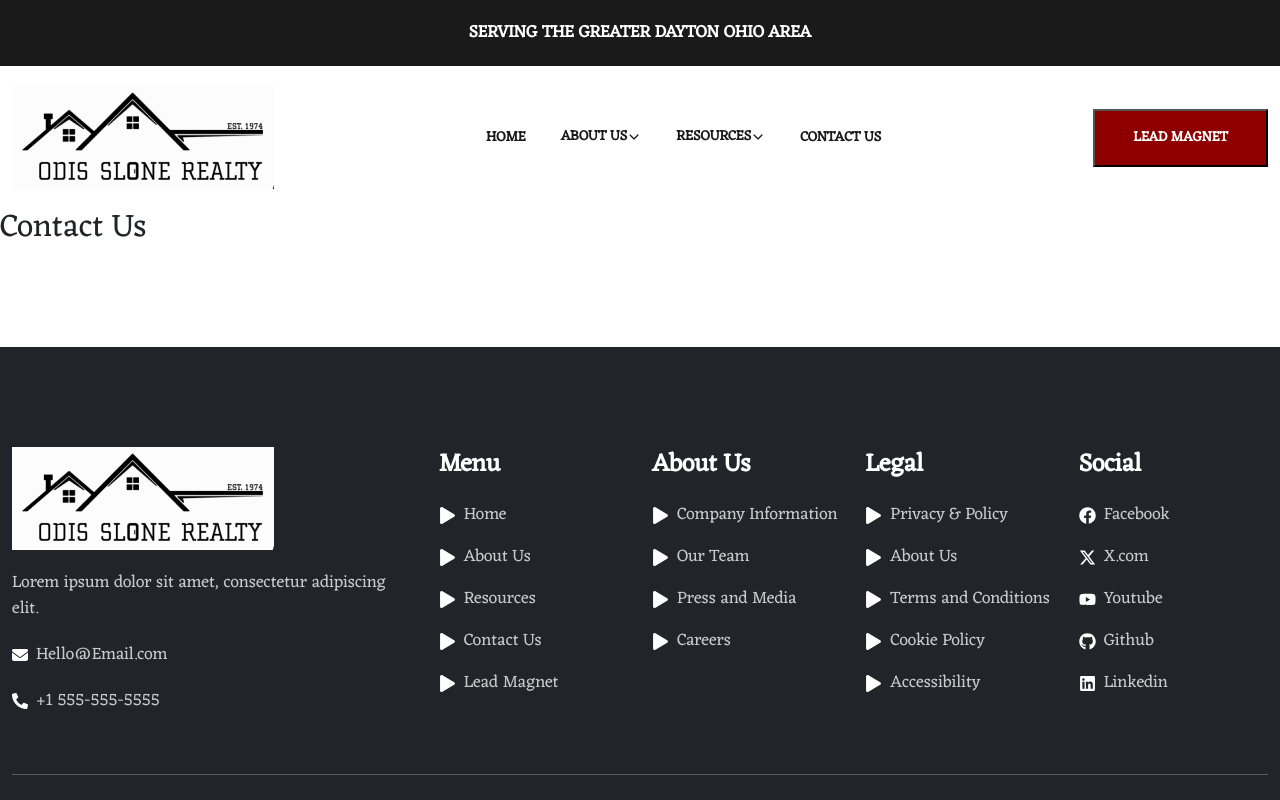
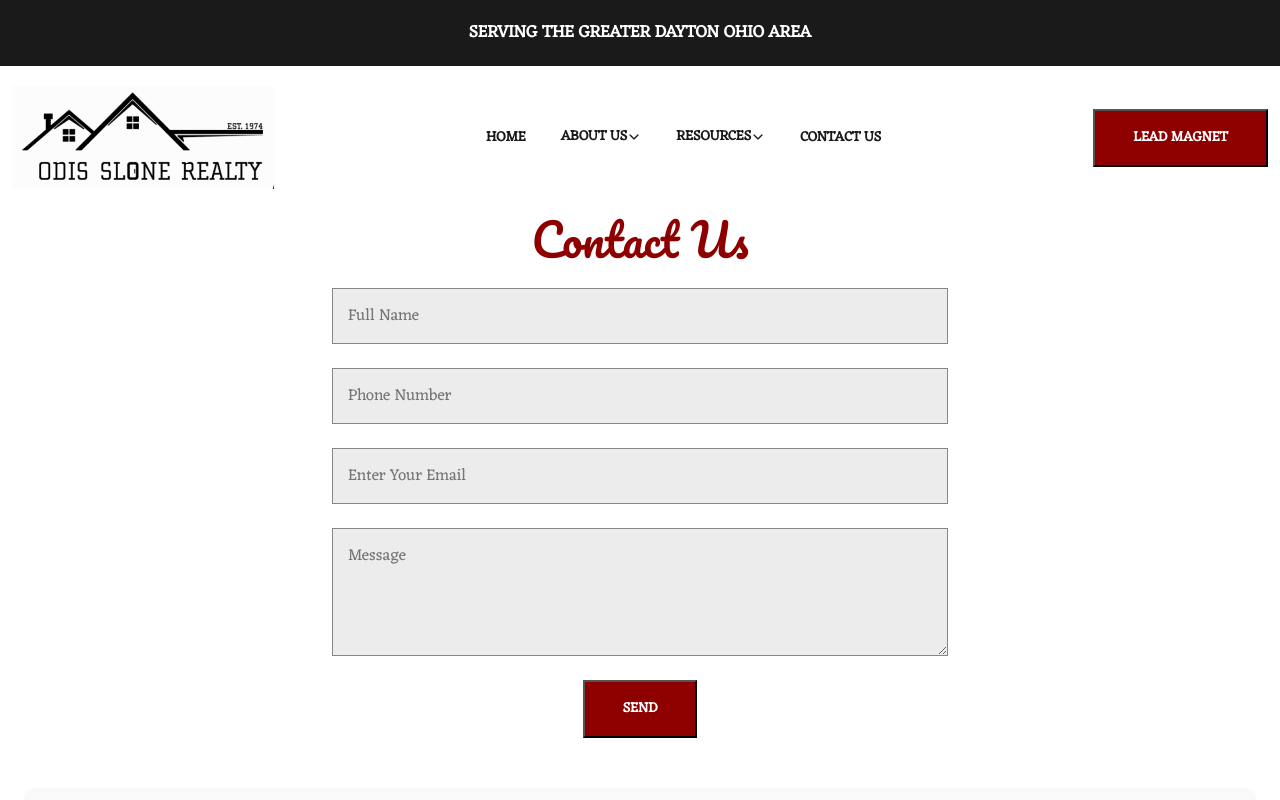
Before and after one commit to nahid-hn-kiran/omni-homes, a React (Vite) app: page /contact-us in a window 1280 px wide. Shown: the top 800 px of the page. Built offline with nearby package versions, Linux system fonts and the light colour scheme.

Commit message:
Contact us page added

```diff
--- a/src/index.css
+++ b/src/index.css
@@ -62,7 +62,8 @@ ul {
   padding: 0;
 }
 
-a {
+a,
+button {
   text-decoration: none;
   transition: 0.5s ease;
   display: inline-block;
@@ -177,6 +178,10 @@ a {
   padding-bottom: 100px;
 }
 
+.pb-50 {
+  padding-bottom: 50px;
+}
+
 .pt-100 {
   padding-top: 100px;
 }
--- /dev/null
+++ b/src/pages/ContactUs/Contact.css
@@ -0,0 +1,7 @@
+.contact-form input,
+.contact-form textarea {
+  padding: 15px;
+  background-color: #ececec;
+  color: #a19d9d;
+  border: 1px solid #6e6e6ecc;
+}
--- a/src/pages/ContactUs/ContactUs.jsx
+++ b/src/pages/ContactUs/ContactUs.jsx
@@ -1,7 +1,42 @@
+import Testimonial from "../../components/Testimonial/Testimonial";
+import ValuesCard from "../../components/ValuesCard/ValuesCard";
+import "./Contact.css";
+
 const ContactUs = () => {
   return (
-    <div>
-      <h2>Contact Us</h2>
+    <div className="contact-us-page pb-50">
+      <div className="contact-page-hero">
+        <div className="container">
+          <h2 className="section-title text-center">Contact Us</h2>
+          <div className="row justify-content-center gap-top-20">
+            <div className="col-sm-8 col-md-6">
+              <div className="form contact-form">
+                <form className="d-flex flex-column gap-4">
+                  <input type="text" placeholder="Full Name" />
+                  <input type="text" placeholder="Phone Number" />
+                  <input type="email" placeholder="Enter Your Email" />
+                  <textarea
+                    name="message"
+                    id="message"
+                    placeholder="Message"
+                    rows={4}
+                  ></textarea>
+                  <div className="text-center">
+                    <button type="submit" className="omni-primary-btn">
+                      Send
+                    </button>
+                  </div>
+                </form>
+              </div>
+            </div>
+          </div>
+          <div className="about-core-values">
+            <ValuesCard />
+            <Testimonial />
+            <div className="spacer-212"></div>
+          </div>
+        </div>
+      </div>
     </div>
   );
 };
```
